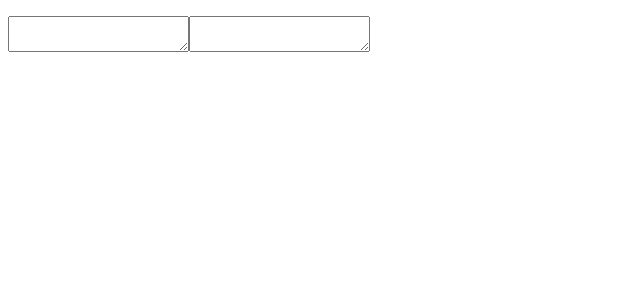
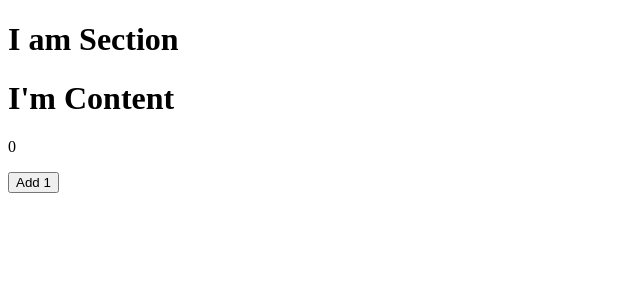
Before and after one commit to HasanMdKamrul/Hooks, a React (Create React App) app: page / in a window 1280 px wide. Shown: the top 300 px of the page, without its empty margins (0-640 px from the left). Built offline with nearby package versions, Linux system fonts and the light colour scheme.

Commit message:
Use of context api using the useState hook

```diff
--- a/src/App.js
+++ b/src/App.js
@@ -1,9 +1,21 @@
-import Todo from './Components/Todo';
+import { useState } from 'react';
+import CounterContext from './Components/Contexts/CounterContexts';
+import Section from './Components/Section';
 
 function App() {
+  const [count,setCount] = useState(0);
+
+  const change = ()=>(
+    setCount((prevState)=>(prevState+1))
+  )
+
+  console.log(change)
+
   return (
     <div>
-      <Todo />
+      <CounterContext.Provider value={{count:count,change:change}} >
+        <Section  />
+      </CounterContext.Provider>
     </div>
   );
 }
--- /dev/null
+++ b/src/Components/Content.js
@@ -0,0 +1,22 @@
+import CounterContext from './Contexts/CounterContexts'
+import Todo from './Todo'
+
+export default function Content(){
+
+    return (
+        <div>
+            <h1>
+                I'm Content
+            </h1>
+            <CounterContext.Consumer>
+                {
+                    ({count,change})=>{
+                        return (
+                            <Todo count={count} change={change}/>
+                        )
+                    }
+                }
+            </CounterContext.Consumer>
+        </div>
+    )
+}
--- /dev/null
+++ b/src/Components/Contexts/CounterContexts.js
@@ -0,0 +1,5 @@
+import React from "react";
+
+const CounterContext = React.createContext();
+
+export default CounterContext;
--- a/src/Components/Counter.js
+++ b/src/Components/Counter.js
@@ -2,6 +2,8 @@ import { useState } from 'react';
 
 
 export default function Counter(){
+
+
 
     const [count,setCount] = useState(0);
 
--- /dev/null
+++ b/src/Components/Section.js
@@ -0,0 +1,13 @@
+import Content from './Content'
+
+export default function Section({count,buttonChange}){
+
+    return (
+        <div>
+            <h1>
+                I am Section
+            </h1>
+            <Content count={count} buttonChange={buttonChange}/>
+        </div>
+    )
+}
--- a/src/Components/Todo.js
+++ b/src/Components/Todo.js
@@ -1,43 +1,56 @@
-import { useState } from 'react';
 
-export default function Todo() {
+export default function Todo({count,change}) {
     // ** Alaways use use state at the top of the function
     // ** Never use this useState() state function in the other function of your own function or class
     // ** useState() takes 2 params as a function and return an array of 2 elements [defaultValue,setValue()]
 
-    const [todo, setTodo] = useState({
-        title: '',
-        description: '',
-    });
 
-    const {title, description} = todo;
+    console.log(count);
+    console.log(change)
 
-    const titleChange = (e) =>{
-        setTodo({
-            ...todo,
-            title: e.target.value,
-        })
-    }
+    // const [todo, setTodo] = useState({
+    //     title: '',
+    //     description: '',
+    // });
+
+    // const {title, description} = todo;
+
+    // const titleChange = (e) =>{
+    //     setTodo({
+    //         ...todo,
+    //         title: e.target.value,
+    //     })
+    // }
 
 
-    const descriptionChange = (e) =>{
-        setTodo({
-            ...todo,
-            description: e.target.value,
-        })
-    }
+    // const descriptionChange = (e) =>{
+    //     setTodo({
+    //         ...todo,
+    //         description: e.target.value,
+    //     })
+    // }
 
     return (
         <div>
-            <p>
+            {/* <p>
                 {title}
                 {description}
+                {count}
             </p>
             <p>
                 <textarea type="text" value={title} onChange={titleChange} />
 
                 <textarea type="text" value={description} onChange={descriptionChange} />
             </p>
+             */}
+            <p>
+                {count}
+            </p>
+            <p>
+                <button type="button" onClick={change}>
+                    Add 1
+                </button>
+            </p>
         </div>
     )
 
```
Also changed, not shown: 1 other file (tests, documents, lock files or other folders).
